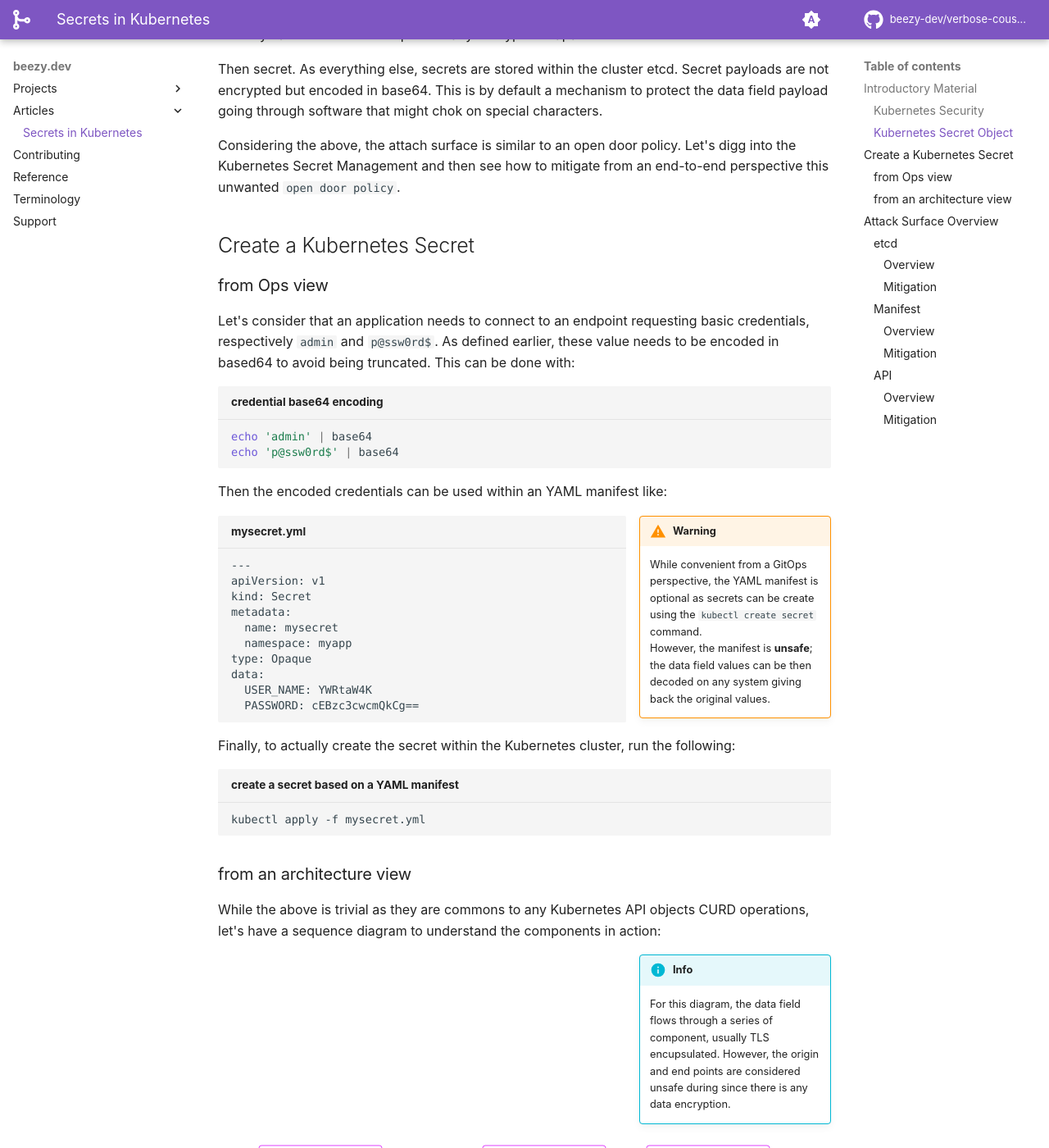
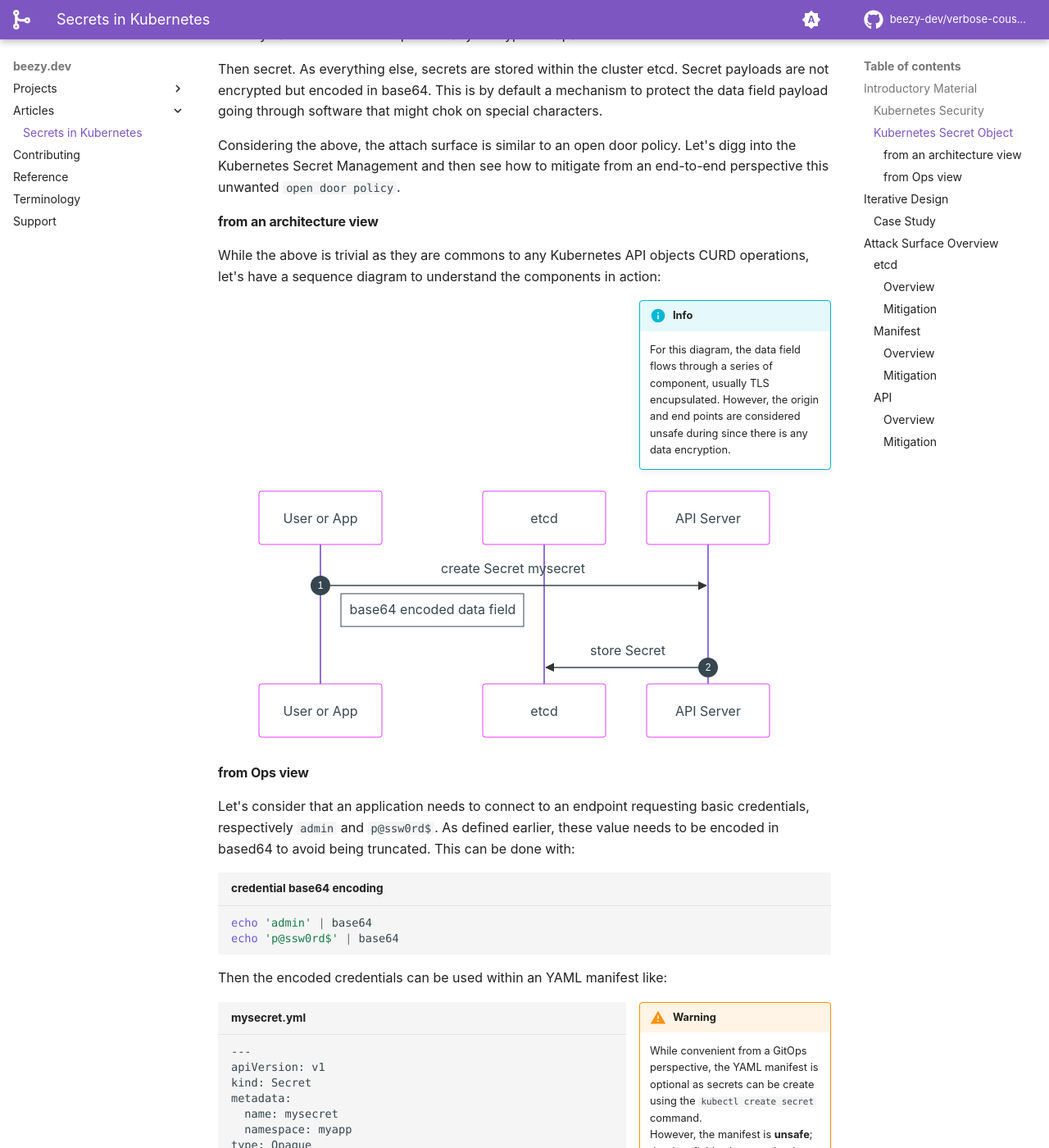
Before and after one commit to beezy-dev/verbose-couscous, an MkDocs documentation site: the page built from docs/community/k8s-secrets.md, in a window 1280 px wide and 1400 px high, scrolled down 1128 px. Shown: the whole window at 82% size. Built offline with MkDocs 1.6.1 and Material for MkDocs 9.7.7, drawn with Linux system fonts in a browser that asks for light colours; some web fonts are replaced; comment, search, counter and statistics services are not loaded; part of the change alters nothing that is shown; some of the changed text lies outside the part shown.

Commit message:
adding community/k8s-secrets.md

````diff
--- a/docs/community/k8s-secrets.md
+++ b/docs/community/k8s-secrets.md
@@ -53,9 +53,24 @@ Then secret. As everything else, secrets are stored within the cluster etcd. Sec
 
 Considering the above, the attach surface is similar to an open door policy. Let's digg into the Kubernetes Secret Management and then see how to mitigate from an end-to-end perspective this unwanted ```open door policy```.
 
-## Create a Kubernetes Secret
+#### from an architecture view
+While the above is trivial as they are commons to any Kubernetes API objects CURD operations, let's have a sequence diagram to understand the components in action:
 
-### from Ops view
+!!! info inline end
+    For this diagram, the data field flows through a series of component, usually TLS encupsulated. However, the origin and end points are considered unsafe during since there is any data encryption.
+
+```mermaid
+sequenceDiagram
+participant User or App
+participant etcd
+participant API Server
+autonumber
+  User or App->>API Server: create Secret mysecret
+  Note right of User or App: base64 encoded data field
+  API Server->>etcd: store Secret
+```
+
+#### from Ops view
 Let's consider that an application needs to connect to an endpoint requesting basic credentials, respectively ```admin``` and ```p@ssw0rd$```. As defined earlier, these value needs to be encoded in based64 to avoid being truncated. This can be done with:
 
 ```bash title="credential base64 encoding"
@@ -79,22 +94,9 @@ Finally, to actually create the secret within the Kubernetes cluster, run the fo
 kubectl apply -f mysecret.yml
 ```
 
-### from an architecture view
-While the above is trivial as they are commons to any Kubernetes API objects CURD operations, let's have a sequence diagram to understand the components in action:
+## Iterative Design
 
-!!! info inline end
-    For this diagram, the data field flows through a series of component, usually TLS encupsulated. However, the origin and end points are considered unsafe during since there is any data encryption.
-
-```mermaid
-sequenceDiagram
-participant User or App
-participant etcd
-participant API Server
-autonumber
-  User or App->>API Server: create Secret mysecret
-  Note right of User or App: base64 encoded data field
-  API Server->>etcd: store Secret
-```
+### Case Study
 
 ## Attack Surface Overview
 Let's zoom in on the mindmap focusing on Kubernetes CRUD operations to define the potential attack surface and build an iterative mitigation path.
````
